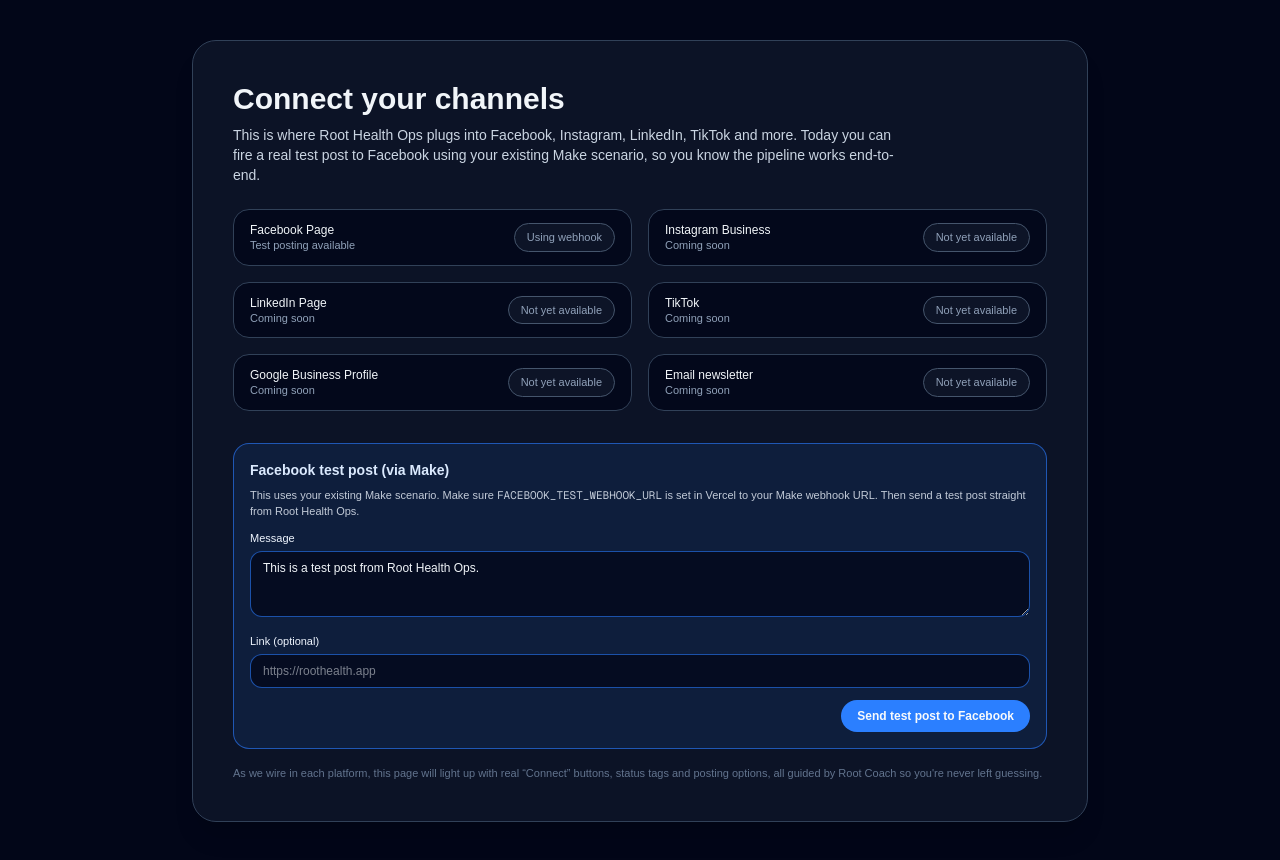
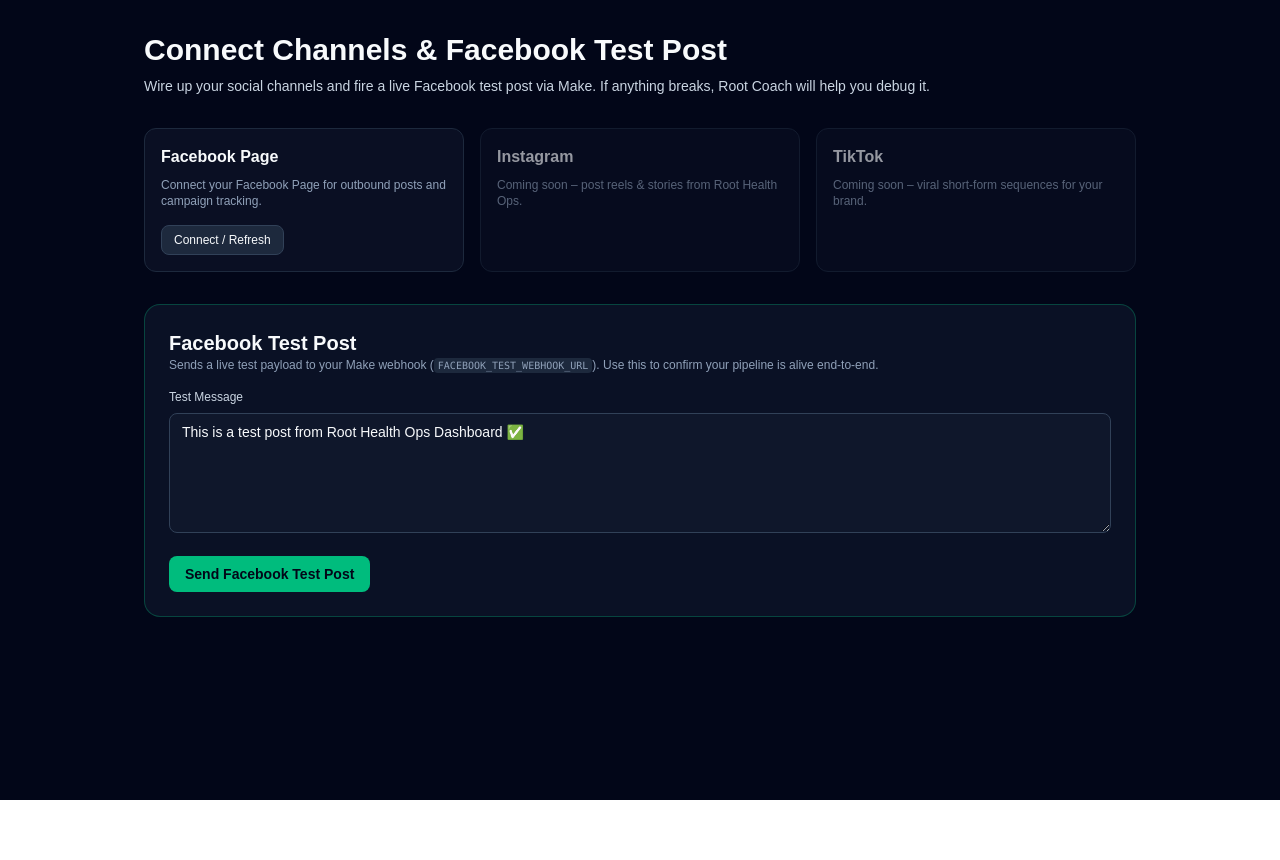
Before and after one commit to Hypnohippy/root-health-ops-dashboard1, a Next.js app: page /connect in a window 1280 px wide. After the commit the page ends 800 px from the top, so only its background shows below. Built offline with nearby package versions, Linux system fonts and the light colour scheme.

Commit message:
Update page.tsx

```diff
--- a/app/connect/page.tsx
+++ b/app/connect/page.tsx
@@ -1,152 +1,182 @@
-"use client";
+'use client';
 
-import React, { useState } from "react";
+import React, { useState } from 'react';
 
 export default function ConnectPage() {
-  const [fbMessage, setFbMessage] = useState(
-    "This is a test post from Root Health Ops."
+  const [testMessage, setTestMessage] = useState(
+    'This is a test post from Root Health Ops Dashboard ✅'
   );
-  const [fbLink, setFbLink] = useState("");
-  const [fbStatus, setFbStatus] = useState<string | null>(null);
-  const [fbLoading, setFbLoading] = useState(false);
+  const [isLoading, setIsLoading] = useState(false);
+  const [status, setStatus] = useState<string | null>(null);
+  const [error, setError] = useState<string | null>(null);
+  const [coachMessage, setCoachMessage] = useState<string | null>(null);
 
-  const handleFacebookTestPost = async () => {
+  const sendTestPost = async () => {
+    setIsLoading(true);
+    setError(null);
+    setStatus(null);
+    setCoachMessage(null);
+
     try {
-      setFbLoading(true);
-      setFbStatus(null);
-
-      const res = await fetch("/api/social/facebook-test-post", {
-        method: "POST",
-        headers: { "Content-Type": "application/json" },
+      const res = await fetch('/api/facebook-test-post', {
+        method: 'POST',
+        headers: {
+          'Content-Type': 'application/json',
+        },
         body: JSON.stringify({
-          message: fbMessage,
-          link: fbLink,
+          message: testMessage,
         }),
       });
 
+      const data = await res.json();
+
       if (!res.ok) {
-        const data = await res.json().catch(() => ({}));
-        throw new Error(data?.error || "Failed to trigger test post");
+        throw new Error(data.error || 'Failed to send test post');
       }
 
-      setFbStatus("✅ Test post triggered. Check your Facebook Page.");
+      setStatus('Test post sent successfully to Facebook via Make 🎉');
     } catch (err: any) {
-      console.error("[connect] facebook test error", err);
-      setFbStatus(
-        err?.message ||
-          "Something went wrong triggering the test post. Check your webhook URL and try again."
-      );
+      const message =
+        err?.message || 'Something went wrong sending the test post.';
+      setError(message);
+
+      // Ask Root Coach what to do next
+      fetch('/api/ai/root-coach', {
+        method: 'POST',
+        headers: {
+          'Content-Type': 'application/json',
+        },
+        body: JSON.stringify({
+          context: 'facebook_test_post',
+          errorMessage: message,
+          userAction:
+            'Tried to send Facebook Test Post from Connect page in Root Health Ops Dashboard',
+        }),
+      })
+        .then((res) => res.json())
+        .then((data) => {
+          if (data && data.coachMessage) {
+            setCoachMessage(data.coachMessage);
+          }
+        })
+        .catch(() => {
+          // silently ignore Root Coach failure
+        });
     } finally {
-      setFbLoading(false);
+      setIsLoading(false);
     }
   };
 
   return (
-    <div className="min-h-screen bg-slate-950 text-slate-100 flex items-center justify-center px-4 py-10">
-      <div className="w-full max-w-4xl bg-slate-900/80 border border-slate-700 rounded-3xl shadow-xl p-6 md:p-10 backdrop-blur">
-        <header className="mb-6">
-          <h1 className="text-2xl md:text-3xl font-semibold">
-            Connect your channels
+    <div className="min-h-screen bg-slate-950 text-slate-50">
+      <div className="max-w-5xl mx-auto px-4 py-8 space-y-8">
+        <header className="space-y-2">
+          <h1 className="text-3xl font-bold">
+            Connect Channels &amp; Facebook Test Post
           </h1>
-          <p className="mt-2 text-sm text-slate-300 max-w-2xl">
-            This is where Root Health Ops plugs into Facebook, Instagram,
-            LinkedIn, TikTok and more. Today you can fire a real test post to
-            Facebook using your existing Make scenario, so you know the
-            pipeline works end-to-end.
+          <p className="text-slate-300 text-sm">
+            Wire up your social channels and fire a live Facebook test post via
+            Make. If anything breaks, Root Coach will help you debug it.
           </p>
         </header>
 
-        {/* Channel status cards */}
-        <section className="grid gap-4 md:grid-cols-2 text-xs mb-8">
-          {[
-            { label: "Facebook Page", status: "Test posting available" },
-            { label: "Instagram Business", status: "Coming soon" },
-            { label: "LinkedIn Page", status: "Coming soon" },
-            { label: "TikTok", status: "Coming soon" },
-            { label: "Google Business Profile", status: "Coming soon" },
-            { label: "Email newsletter", status: "Coming soon" },
-          ].map((item) => (
-            <div
-              key={item.label}
-              className="rounded-2xl border border-slate-700 bg-slate-950/80 px-4 py-3 flex items-center justify-between"
+        {/* Channel tiles */}
+        <section className="grid gap-4 md:grid-cols-3">
+          <div className="rounded-xl border border-slate-800 bg-slate-900/60 p-4 space-y-2">
+            <h2 className="font-semibold">Facebook Page</h2>
+            <p className="text-xs text-slate-400">
+              Connect your Facebook Page for outbound posts and campaign
+              tracking.
+            </p>
+            <button
+              className="mt-2 inline-flex items-center justify-center rounded-lg border border-slate-700 bg-slate-800 px-3 py-1.5 text-xs font-medium hover:bg-slate-700"
+              type="button"
             >
-              <div>
-                <div className="text-slate-100 font-medium">{item.label}</div>
-                <div className="text-[11px] text-slate-400">{item.status}</div>
-              </div>
-              <button
-                type="button"
-                disabled
-                className="rounded-full border border-slate-600 bg-slate-900/80 px-3 py-1.5 text-[11px] text-slate-400 cursor-not-allowed"
-              >
-                {item.status === "Test posting available"
-                  ? "Using webhook"
-                  : "Not yet available"}
+              Connect / Refresh
             </button>
           </div>
-          ))}
+
+          <div className="rounded-xl border border-slate-800 bg-slate-900/60 p-4 space-y-2 opacity-60">
+            <h2 className="font-semibold">Instagram</h2>
+            <p className="text-xs text-slate-400">
+              Coming soon – post reels & stories from Root Health Ops.
+            </p>
+          </div>
+
+          <div className="rounded-xl border border-slate-800 bg-slate-900/60 p-4 space-y-2 opacity-60">
+            <h2 className="font-semibold">TikTok</h2>
+            <p className="text-xs text-slate-400">
+              Coming soon – viral short-form sequences for your brand.
+            </p>
+          </div>
         </section>
 
-        {/* Facebook test posting panel */}
-        <section className="rounded-2xl border border-blue-500/60 bg-blue-500/10 p-4 mb-4 text-sm">
-          <h2 className="text-sm font-semibold text-blue-100 mb-2">
-            Facebook test post (via Make)
-          </h2>
-          <p className="text-[11px] text-blue-50/80 mb-3">
-            This uses your existing Make scenario. Make sure{" "}
-            <span className="font-mono">
+        {/* Facebook Test Post Panel */}
+        <section className="mt-6 rounded-2xl border border-emerald-500/30 bg-slate-900/70 p-6 space-y-4">
+          <div className="flex items-center justify-between gap-2">
+            <div>
+              <h2 className="text-xl font-semibold">Facebook Test Post</h2>
+              <p className="text-xs text-slate-400">
+                Sends a live test payload to your Make webhook (
+                <code className="text-[10px] bg-slate-800 px-1 py-0.5 rounded">
                   FACEBOOK_TEST_WEBHOOK_URL
-            </span>{" "}
-            is set in Vercel to your Make webhook URL. Then send a test post
-            straight from Root Health Ops.
+                </code>
+                ). Use this to confirm your pipeline is alive end-to-end.
               </p>
+            </div>
+          </div>
 
-          <div className="space-y-3">
-            <div>
-              <label className="block text-[11px] text-blue-50 mb-1">
-                Message
+          <div className="space-y-2">
+            <label className="block text-xs font-medium text-slate-300">
+              Test Message
             </label>
             <textarea
-                className="w-full rounded-xl bg-slate-950/70 border border-blue-500/60 px-3 py-2 text-xs text-slate-100"
-                value={fbMessage}
-                onChange={(e) => setFbMessage(e.target.value)}
-                rows={3}
-              />
-            </div>
-            <div>
-              <label className="block text-[11px] text-blue-50 mb-1">
-                Link (optional)
-              </label>
-              <input
-                className="w-full rounded-xl bg-slate-950/70 border border-blue-500/60 px-3 py-2 text-xs text-slate-100"
-                value={fbLink}
-                onChange={(e) => setFbLink(e.target.value)}
-                placeholder="https://roothealth.app"
+              className="w-full min-h-[120px] rounded-lg border border-slate-700 bg-slate-900 px-3 py-2 text-sm outline-none focus:border-emerald-500 focus:ring-1 focus:ring-emerald-500"
+              value={testMessage}
+              onChange={(e) => setTestMessage(e.target.value)}
             />
           </div>
 
-            {fbStatus && (
-              <div className="text-[11px] text-blue-50 mt-1">{fbStatus}</div>
+          <div className="flex items-center gap-3">
+            <button
+              type="button"
+              onClick={sendTestPost}
+              disabled={isLoading || !testMessage.trim()}
+              className="inline-flex items-center rounded-lg bg-emerald-500 px-4 py-2 text-sm font-semibold text-slate-950 disabled:opacity-60 disabled:cursor-not-allowed hover:bg-emerald-400 transition"
+            >
+              {isLoading ? 'Sending…' : 'Send Facebook Test Post'}
+            </button>
+
+            {isLoading && (
+              <span className="text-xs text-slate-400">
+                Talking to Make &amp; Facebook…
+              </span>
+            )}
+          </div>
+
+          {status && (
+            <div className="mt-2 text-xs text-emerald-400">
+              {status}
+            </div>
           )}
 
-            <div className="flex justify-end">
-              <button
-                type="button"
-                onClick={handleFacebookTestPost}
-                disabled={fbLoading}
-                className="rounded-full bg-blue-500 px-4 py-2 text-xs font-semibold text-slate-50 hover:bg-blue-400 disabled:opacity-40"
-              >
-                {fbLoading ? "Sending…" : "Send test post to Facebook"}
-              </button>
+          {error && (
+            <div className="mt-2 text-xs text-red-400">
+              {error}
+            </div>
+          )}
+
+          {coachMessage && (
+            <div className="mt-3 rounded-lg border border-sky-500/40 bg-sky-950/40 p-3">
+              <div className="text-[10px] uppercase tracking-wide text-sky-300 mb-1">
+                Root Coach
+              </div>
+              <div className="text-xs text-sky-50 whitespace-pre-wrap">
+                {coachMessage}
               </div>
             </div>
+          )}
         </section>
-
-        <footer className="text-[11px] text-slate-500">
-          As we wire in each platform, this page will light up with real
-          “Connect” buttons, status tags and posting options, all guided by Root
-          Coach so you&apos;re never left guessing.
-        </footer>
       </div>
     </div>
   );
```
Lines whose indentation alone changed are shown as unchanged.
